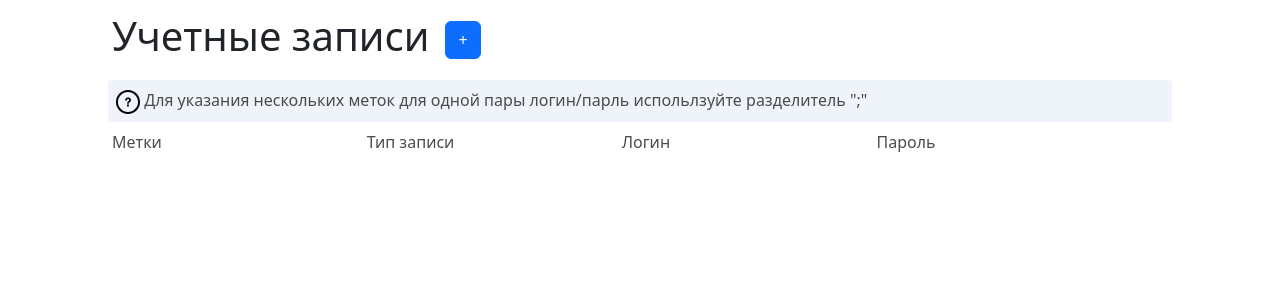
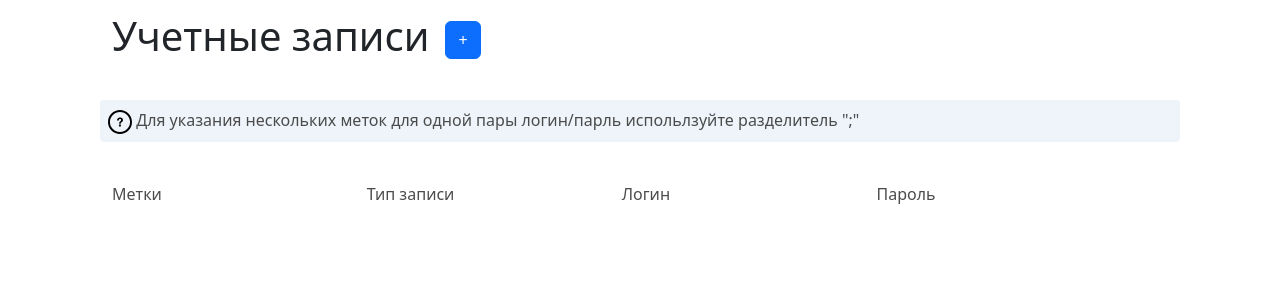
Before and after one commit to Artur-Yamai/account_management_form, a Vue app: page / in a window 1280 px wide. Shown: the top 300 px of the page. Built offline with nearby package versions, Linux system fonts and the light colour scheme.

Commit message:
Добавлены отступы

```diff
--- a/src/components/Header.vue
+++ b/src/components/Header.vue
@@ -16,5 +16,6 @@ const store = useStore();
   align-items: center;
   gap: 1rem;
   margin: 0.75rem;
+  margin-bottom: 2rem;
 }
 </style>
--- a/src/components/Tooltip.vue
+++ b/src/components/Tooltip.vue
@@ -13,7 +13,7 @@ import question from "@/assets/question.svg";
 <style>
 .tool-tip {
   padding: 0.5rem;
-  margin: 0 0.5rem;
+  margin: 0.5rem 0 2rem;
   border-radius: 4px;
   color: rgb(75, 75, 75);
   background-color: #eef4fa;
```
